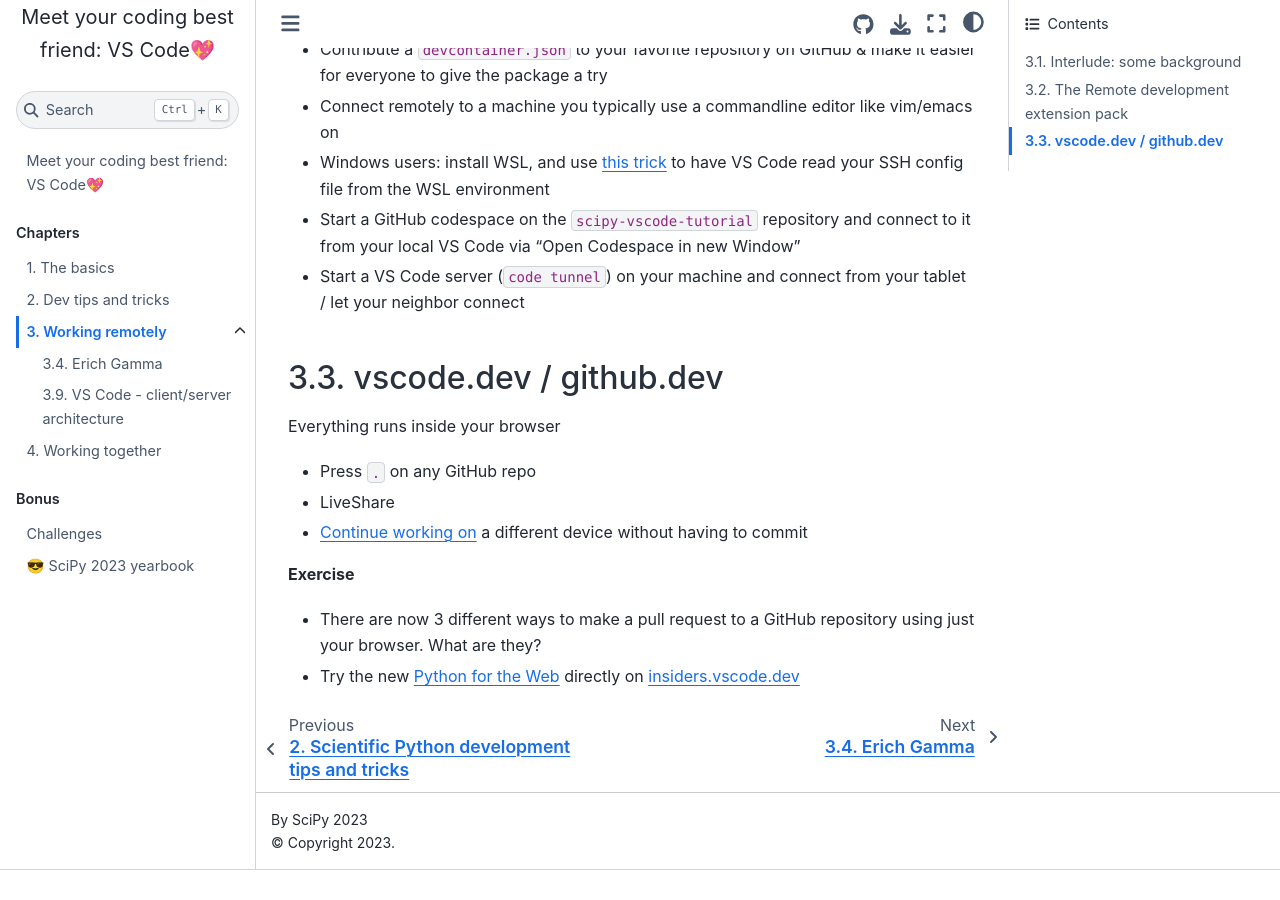
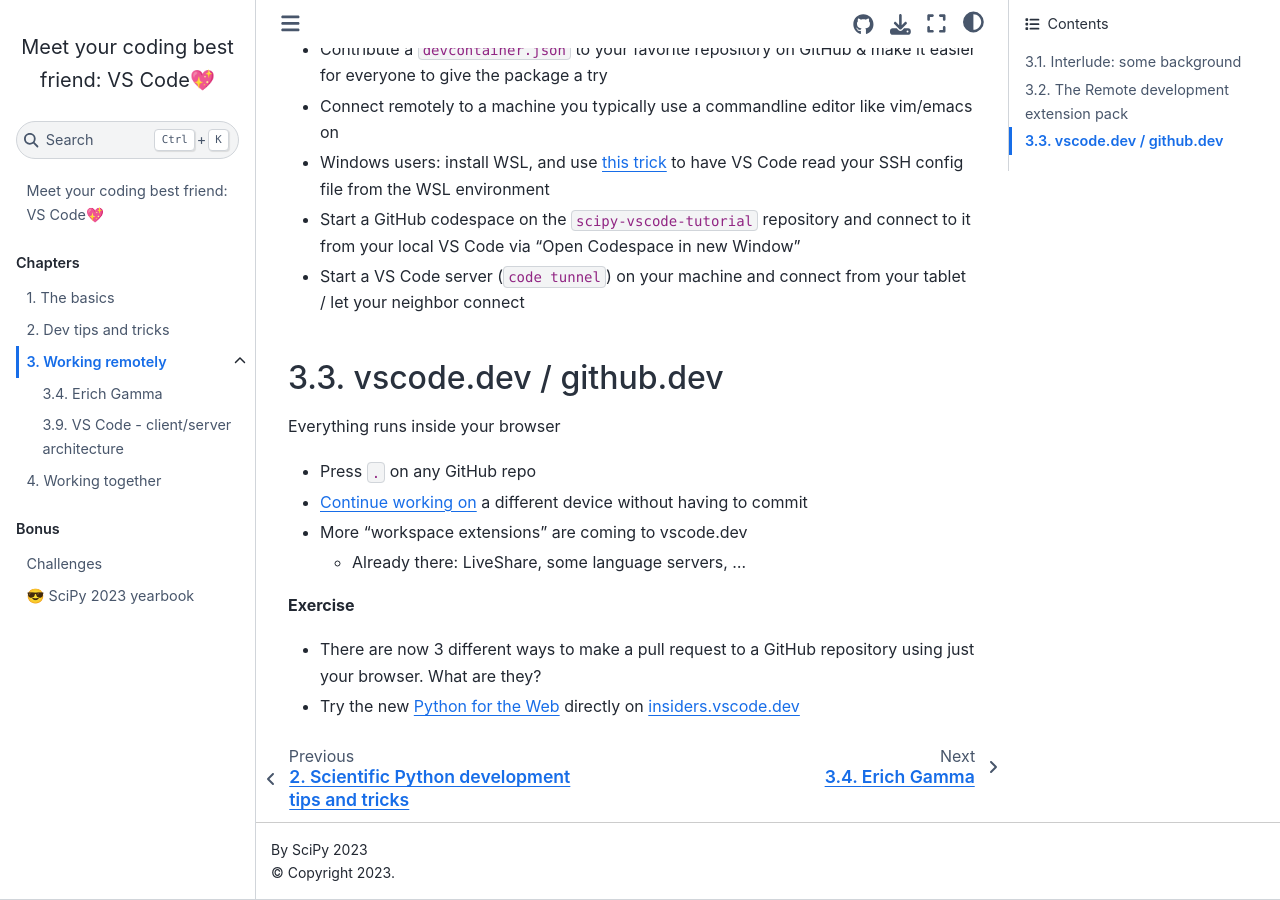
Before and after one commit to crazy4pi314/scipy-vscode-tutorial, a Jupyter Book: the page built from 3-remote.md, in a window 1280 px wide and 900 px high, scrolled down 1128 px. Built offline with Jupyter Book 1.0.4 settings and Sphinx 7.4.7 and the Sphinx Book theme 1.1.4, drawn with Linux system fonts in a browser that asks for light colours; before the commit the page ends 1998 px from its top, so only the background shows below that.

Commit message:
add comment

```diff
--- a/3-remote.md
+++ b/3-remote.md
@@ -42,9 +42,9 @@
 Everything runs inside your browser
 
 - Press `.` on any GitHub repo
-- LiveShare
 - [Continue working on](https://code.visualstudio.com/docs/editor/vscode-web#_continue-working-in-a-different-environment) a different device without having to commit
-
+- More "workspace extensions" are coming to vscode.dev
+  - Already there: LiveShare, some language servers, ...
 
 **Exercise**
 
```
